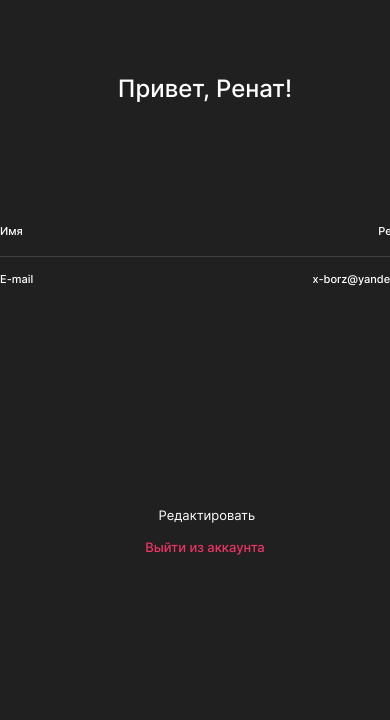
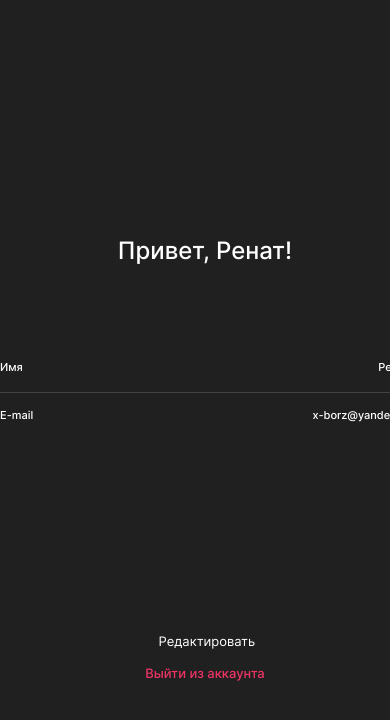
Before and after one commit to x-borz/movies-explorer-frontend, a React (Create React App) app: page / in a window 390 px wide. Shown: the top 720 px of the page. Built offline with nearby package versions, Linux system fonts and the light colour scheme.

Commit message:
feat. Добавить компонент Profile 768

```diff
--- a/src/components/Profile/Profile.css
+++ b/src/components/Profile/Profile.css
@@ -15,6 +15,12 @@
   color: #fff;
 }
 
+@media screen and (max-width: 900px) {
+  .profile__greeting {
+    margin-top: 236px;
+  }
+}
+
 .profile__attributes {
   margin: 106px 0 0 0;
   padding: 0;
@@ -22,6 +28,12 @@
   display: flex;
   flex-direction: column;
   width: 100%;
+}
+
+@media screen and (max-width: 900px) {
+  .profile__attributes {
+    margin-top: 80px;
+  }
 }
 
 .profile__attribute {
@@ -58,6 +70,12 @@
   transition: opacity .3s linear;
 }
 
+@media screen and (max-width: 900px) {
+  .profile__edit-btn {
+    margin-top: 192px;
+  }
+}
+
 .profile__edit-btn:hover {
   cursor: pointer;
   opacity: .7;
```
